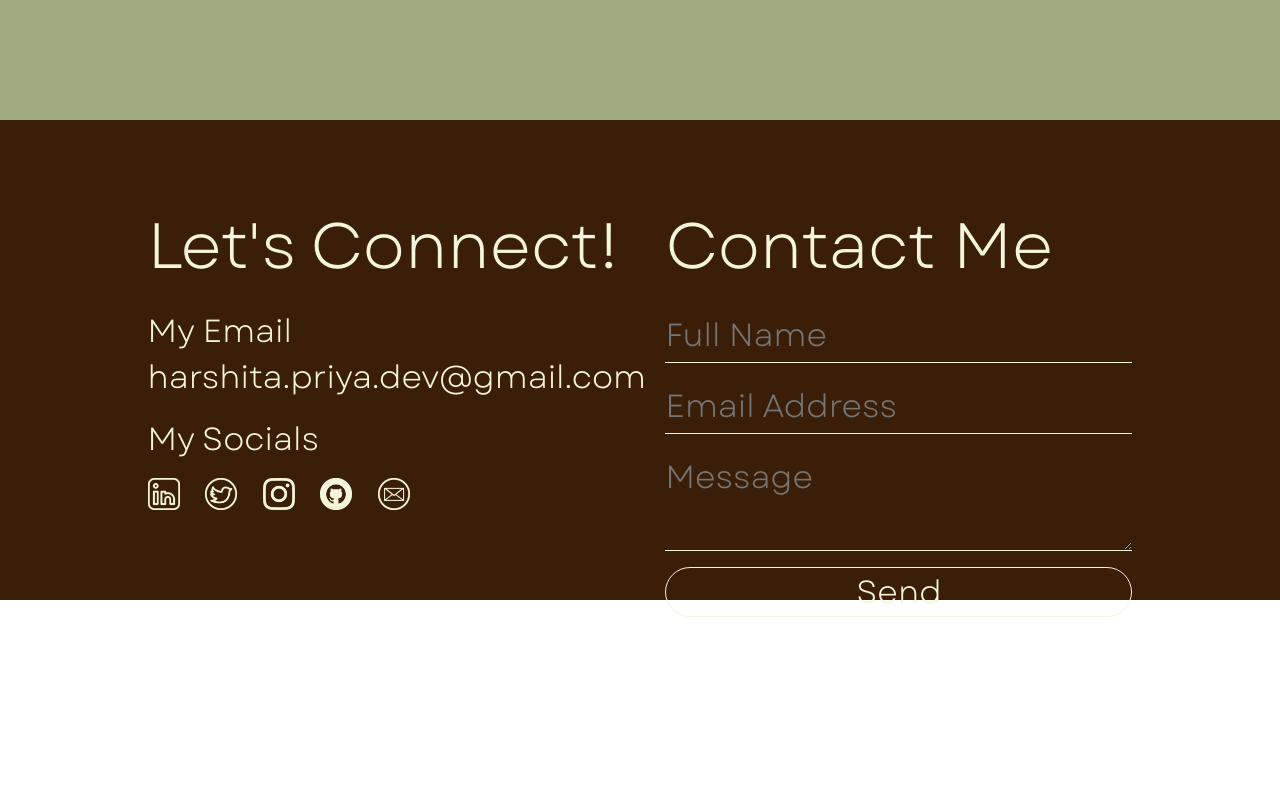
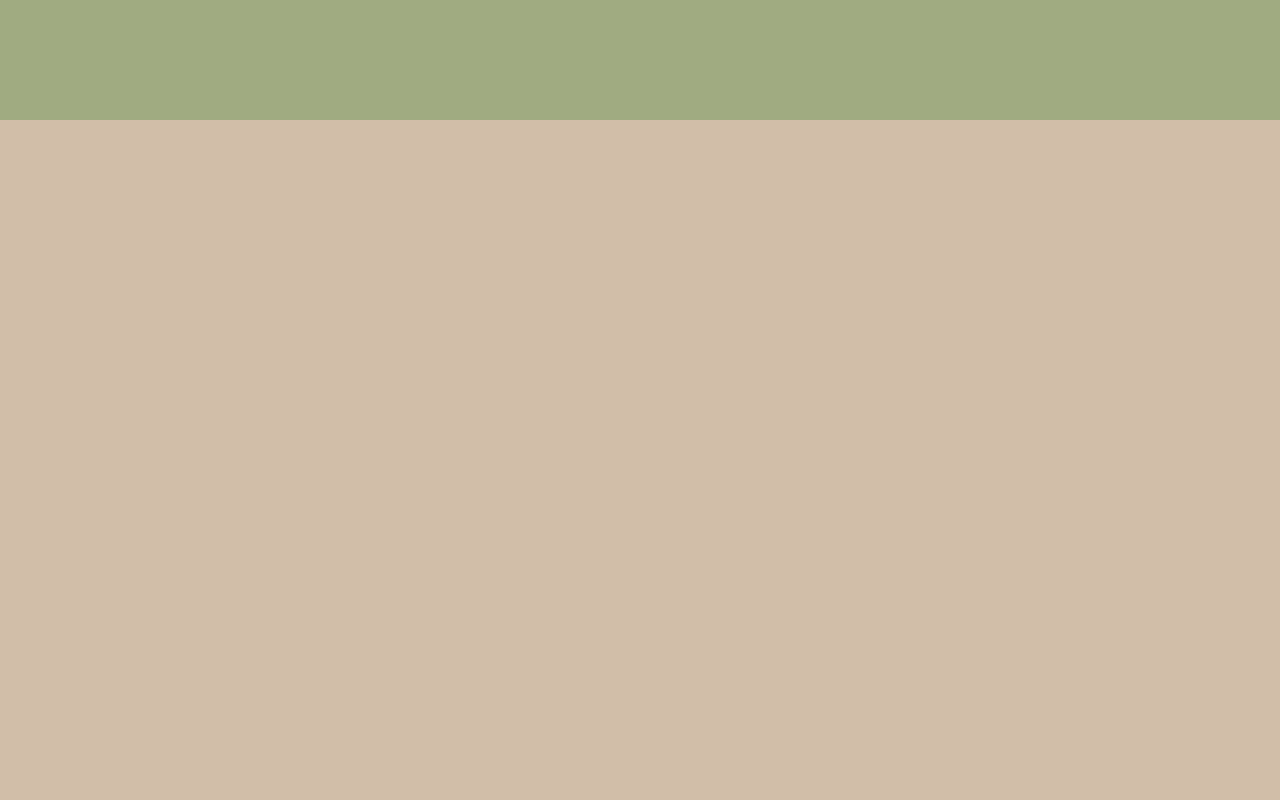
Before and after one commit to harshita-priya1/portfolio, a React (Create React App) app: page / in a window 1280 px wide. Shown: the part 2280-3080 px from the top of the page. Before the commit the page ends 2897 px from the top, so only its background shows below. Built offline with nearby package versions, Linux system fonts and the light colour scheme.

Commit message:
Projects page added

```diff
--- a/src/App.js
+++ b/src/App.js
@@ -12,7 +12,7 @@ function App() {
       <Home/>
       <About/>
       <Techs/>
-      {/* <Projects/> */}
+      <Projects/>
       <Contacts/>
     </div>
   );
--- a/src/components/Projects.js
+++ b/src/components/Projects.js
@@ -4,7 +4,10 @@ import "./Projects.css"
 const Projects = () => {
     return(
         <div className="project">
-
+            <div className="project-left">
+            </div>
+            <div className="project-right">
+            </div>
         </div>
     )
 }
```
